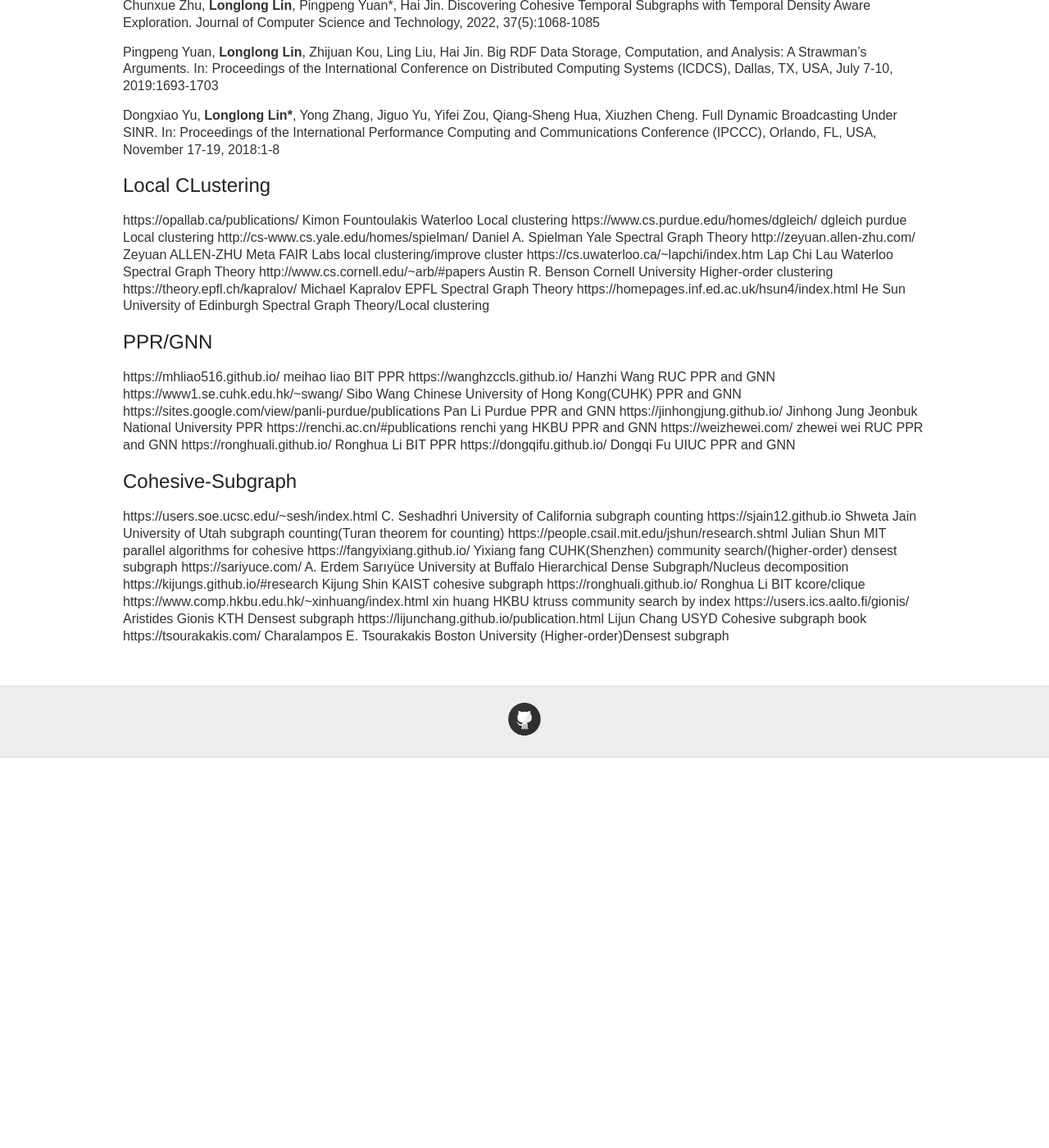
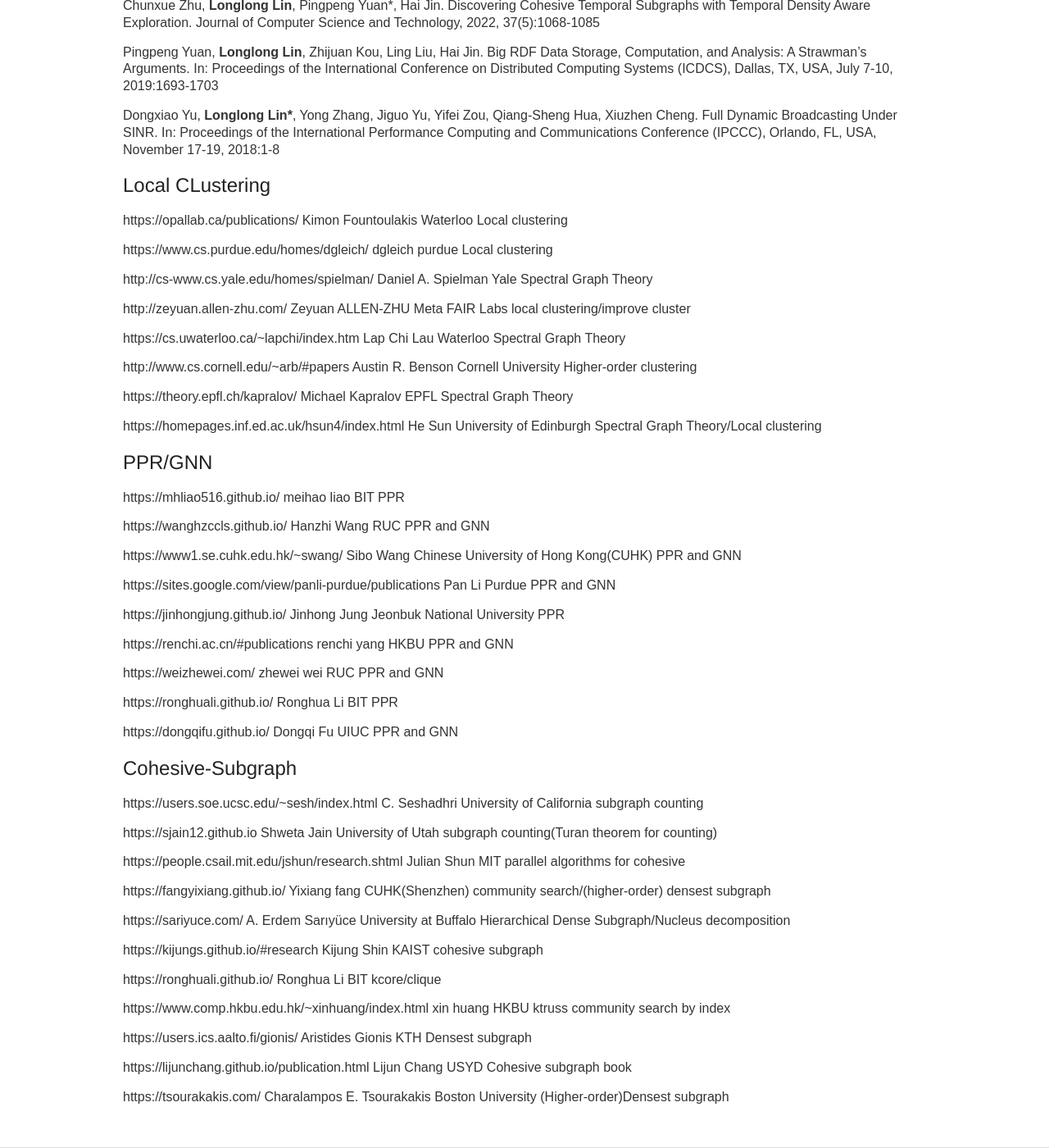
Before and after one commit to longlonglin/longlonglin.github.io, a Jekyll site: the page built from index.md, in a window 1280 px wide and 1400 px high, scrolled down 923 px. Shown: the whole window at 82% size. Built offline with Jekyll 4.4.1, drawn with Linux system fonts in a browser that asks for light colours; our own code applies the rules of GitHub Pages for plain Markdown files; before the commit the page ends 1847 px from its top, so only the background shows below that.

```diff
--- a/index.md
+++ b/index.md
@@ -38,46 +38,73 @@ Chunxue Zhu, **Longlong Lin**, Pingpeng Yuan<sup>*</sup>, Hai Jin.  Discovering
 
 Pingpeng Yuan, **Longlong Lin**, Zhijuan Kou, Ling Liu, Hai Jin. Big RDF Data Storage, Computation, and Analysis: A Strawman’s Arguments. In: Proceedings of the International Conference on Distributed Computing Systems (ICDCS), Dallas, TX, USA, July 7-10, 2019:1693-1703 <br>
 
-Dongxiao Yu, **Longlong Lin<sup>*</sup>**, Yong Zhang, Jiguo Yu, Yifei Zou, Qiang-Sheng Hua, Xiuzhen Cheng. Full Dynamic Broadcasting Under SINR.  In: Proceedings of the International Performance Computing and Communications Conference (IPCCC), Orlando, FL, USA, November 17-19, 2018:1-8 <be>
+Dongxiao Yu, **Longlong Lin<sup>*</sup>**, Yong Zhang, Jiguo Yu, Yifei Zou, Qiang-Sheng Hua, Xiuzhen Cheng. Full Dynamic Broadcasting Under SINR.  In: Proceedings of the International Performance Computing and Communications Conference (IPCCC), Orlando, FL, USA, November 17-19, 2018:1-8  <br>
 
 
 ## Local CLustering
-https://opallab.ca/publications/    Kimon Fountoulakis   Waterloo    Local clustering
-https://www.cs.purdue.edu/homes/dgleich/      dgleich            purdue   Local clustering
-http://cs-www.cs.yale.edu/homes/spielman/     Daniel A. Spielman          Yale      Spectral Graph Theory
-http://zeyuan.allen-zhu.com/                  Zeyuan ALLEN-ZHU    Meta FAIR Labs     local clustering/improve cluster
-https://cs.uwaterloo.ca/~lapchi/index.htm    Lap Chi Lau        Waterloo    Spectral Graph Theory
-http://www.cs.cornell.edu/~arb/#papers    Austin R. Benson     Cornell University   Higher-order clustering
-https://theory.epfl.ch/kapralov/         Michael Kapralov         EPFL           Spectral Graph Theory
-https://homepages.inf.ed.ac.uk/hsun4/index.html       He Sun     University of Edinburgh    Spectral Graph Theory/Local clustering
+https://opallab.ca/publications/    Kimon Fountoulakis   Waterloo    Local clustering <br>
+
+https://www.cs.purdue.edu/homes/dgleich/      dgleich            purdue   Local clustering <br>
+
+http://cs-www.cs.yale.edu/homes/spielman/     Daniel A. Spielman          Yale      Spectral Graph Theory <br>
+
+http://zeyuan.allen-zhu.com/                  Zeyuan ALLEN-ZHU    Meta FAIR Labs     local clustering/improve cluster <br>
+
+https://cs.uwaterloo.ca/~lapchi/index.htm    Lap Chi Lau        Waterloo    Spectral Graph Theory <br>
+
+http://www.cs.cornell.edu/~arb/#papers    Austin R. Benson     Cornell University   Higher-order clustering <br>
+
+https://theory.epfl.ch/kapralov/         Michael Kapralov         EPFL           Spectral Graph Theory <br>
+
+https://homepages.inf.ed.ac.uk/hsun4/index.html       He Sun     University of Edinburgh    Spectral Graph Theory/Local clustering <br>
+
 
 
 
 
 
 ## PPR/GNN
-https://mhliao516.github.io/                  meihao liao             BIT   PPR
-https://wanghzccls.github.io/                 Hanzhi Wang        RUC   PPR and GNN
-https://www1.se.cuhk.edu.hk/~swang/            Sibo Wang         Chinese University of Hong Kong(CUHK)     PPR and GNN
-https://sites.google.com/view/panli-purdue/publications     Pan Li    Purdue              PPR and GNN
-https://jinhongjung.github.io/    Jinhong Jung   Jeonbuk National University    PPR
-https://renchi.ac.cn/#publications    renchi yang HKBU   PPR and GNN
-https://weizhewei.com/     zhewei wei  RUC PPR and GNN
-https://ronghuali.github.io/   Ronghua Li BIT PPR
-https://dongqifu.github.io/ Dongqi Fu UIUC PPR and GNN
+https://mhliao516.github.io/                  meihao liao             BIT   PPR <br>
+
+https://wanghzccls.github.io/                 Hanzhi Wang        RUC   PPR and GNN <br>
+
+https://www1.se.cuhk.edu.hk/~swang/            Sibo Wang         Chinese University of Hong Kong(CUHK)     PPR and GNN <br>
+
+https://sites.google.com/view/panli-purdue/publications     Pan Li    Purdue              PPR and GNN <br>
+
+https://jinhongjung.github.io/    Jinhong Jung   Jeonbuk National University    PPR <br>
+
+https://renchi.ac.cn/#publications    renchi yang HKBU   PPR and GNN  <br>
+
+https://weizhewei.com/     zhewei wei  RUC PPR and GNN  <br>
+
+https://ronghuali.github.io/   Ronghua Li BIT PPR  <br>
+
+https://dongqifu.github.io/ Dongqi Fu UIUC PPR and GNN   <br>
+
 
 
 ## Cohesive-Subgraph
 
 
-https://users.soe.ucsc.edu/~sesh/index.html   C. Seshadhri  University of California  subgraph counting
-https://sjain12.github.io                      Shweta Jain   University of Utah      subgraph counting(Turan theorem for counting)
-https://people.csail.mit.edu/jshun/research.shtml    Julian Shun    MIT    parallel algorithms for cohesive
-https://fangyixiang.github.io/                Yixiang fang    CUHK(Shenzhen)      community search/(higher-order) densest  subgraph
-https://sariyuce.com/                        A. Erdem Sarıyüce   University at Buffalo          Hierarchical Dense Subgraph/Nucleus decomposition
-https://kijungs.github.io/#research      Kijung Shin    KAIST   cohesive subgraph
-https://ronghuali.github.io/   Ronghua Li BIT kcore/clique
-https://www.comp.hkbu.edu.hk/~xinhuang/index.html xin huang HKBU ktruss community search by index
-https://users.ics.aalto.fi/gionis/   Aristides Gionis  KTH Densest subgraph
-https://lijunchang.github.io/publication.html Lijun Chang USYD Cohesive subgraph book
-https://tsourakakis.com/   Charalampos E. Tsourakakis   Boston University (Higher-order)Densest subgraph
+https://users.soe.ucsc.edu/~sesh/index.html   C. Seshadhri  University of California  subgraph counting  <br>
+
+https://sjain12.github.io                      Shweta Jain   University of Utah      subgraph counting(Turan theorem for counting)  <br>
+
+https://people.csail.mit.edu/jshun/research.shtml    Julian Shun    MIT    parallel algorithms for cohesive  <br>
+
+https://fangyixiang.github.io/                Yixiang fang    CUHK(Shenzhen)      community search/(higher-order) densest  subgraph  <br>
+
+https://sariyuce.com/                        A. Erdem Sarıyüce   University at Buffalo          Hierarchical Dense Subgraph/Nucleus decomposition  <br>
+
+https://kijungs.github.io/#research      Kijung Shin    KAIST   cohesive subgraph  <br>
+
+https://ronghuali.github.io/   Ronghua Li BIT kcore/clique  <br>
+
+https://www.comp.hkbu.edu.hk/~xinhuang/index.html xin huang HKBU ktruss community search by index  <br>
+
+https://users.ics.aalto.fi/gionis/   Aristides Gionis  KTH Densest subgraph  <br>
+
+https://lijunchang.github.io/publication.html Lijun Chang USYD Cohesive subgraph book  <br>
+
+https://tsourakakis.com/   Charalampos E. Tsourakakis   Boston University (Higher-order)Densest subgraph <br>
```
